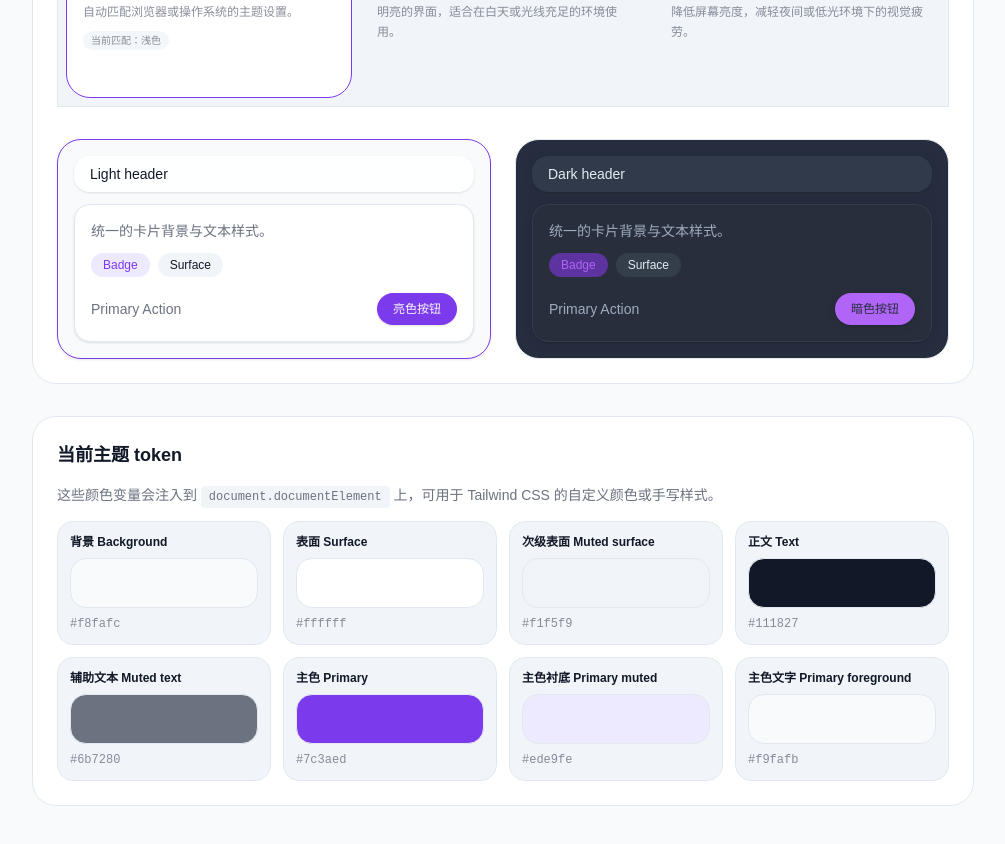
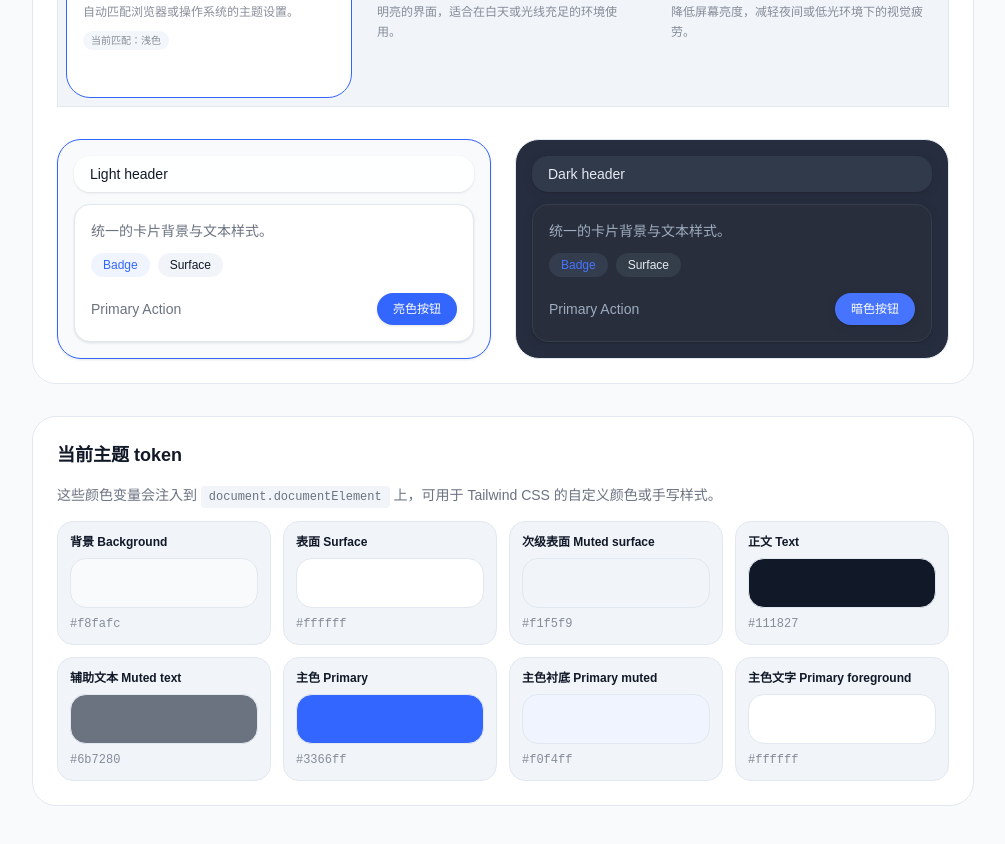
Before and after one commit to cloud-neutral-toolkit/console.svc.plus, a Next.js app: page /demo/theme in a window 1280 px wide. Shown: the part 340-1184 px from the top of the page, without its empty margins (137-1142 px from the left). Built offline with nearby package versions, Linux system fonts and the light colour scheme.

Commit message:
feat: simplify AI Assistant UI - only use Float mode, remove color purple from theme definitions

```diff
--- a/src/app/AppProviders.tsx
+++ b/src/app/AppProviders.tsx
@@ -10,17 +10,11 @@ import { cn } from '../lib/utils'
 export function AppProviders({ children }: { children: ReactNode }) {
   const { isOpen, isMinimized, setIsOpen, setMinimized, close, mode } = useMoltbotStore()
 
-  // Reserve space only in sidebar modes, not in overlay/float mode
-  const reserveSpace = isOpen && !isMinimized && mode !== 'overlay'
-
   return (
     <ThemeProvider>
       <LanguageProvider>
         <div className="flex flex-col min-h-screen">
-          <div className={cn(
-            "flex-1 flex flex-col relative w-full overflow-hidden transition-[padding] duration-300 ease-in-out",
-            reserveSpace ? "pr-[400px]" : ""
-          )}>
+          <div className="flex-1 flex flex-col relative w-full overflow-hidden">
             <div className="flex-1 flex flex-col w-full relative">
               {children}
             </div>
--- a/src/components/AskAIDialog.tsx
+++ b/src/components/AskAIDialog.tsx
@@ -362,17 +362,7 @@ export function AskAIDialog({
             >
               <Maximize2 className="h-4 w-4" />
             </button>
-            <div className="mx-1 h-4 w-px bg-surface-border" />
-            <button
-              onClick={() => setMode(mode === 'overlay' ? 'right-sidebar' : 'overlay')}
-              className={cn(
-                "flex h-8 px-2 items-center justify-center rounded-md text-xs font-medium transition-colors hover:bg-surface-muted",
-                mode !== 'overlay' && "bg-primary/10 text-primary hover:bg-primary/20"
-              )}
-              title={mode === 'overlay' ? "Dock to Side" : "Float (Overlay)"}
-            >
-              {mode === 'overlay' ? "Dock" : "Float"}
-            </button>
+
             <button
               onClick={onMinimize}
               className="flex h-9 w-9 items-center justify-center rounded-full hover:bg-surface-muted focus:outline-none focus:ring-2 focus:ring-primary/60"
--- a/src/components/UnifiedNavigation.tsx
+++ b/src/components/UnifiedNavigation.tsx
@@ -220,7 +220,7 @@ export default function UnifiedNavigation() {
                         key={item.key}
                         onClick={() => {
                           setIsOpen(true);
-                          setMode('right-sidebar');
+                          setMode('overlay');
                         }}
                         className={`flex items-center gap-1.5 px-2 py-1.5 rounded-lg transition-colors whitespace-nowrap ${active
                           ? "bg-primary/10 text-primary"
@@ -405,7 +405,7 @@ export default function UnifiedNavigation() {
                             key={item.key}
                             onClick={() => {
                               setIsOpen(true);
-                              setMode('right-sidebar');
+                              setMode('overlay');
                               setMenuOpen(false);
                             }}
                             className={`flex w-full items-center px-4 py-3 rounded-xl text-sm font-medium transition-colors ${active
--- a/src/components/theme/dark.ts
+++ b/src/components/theme/dark.ts
@@ -19,11 +19,11 @@ export const darkTheme: ThemeDefinition = {
       'text-muted': '#cbd5f5',
       'text-subtle': '#94a3b8',
       'text-inverse': '#0f172a',
-      primary: '#a855f7',
-      'primary-hover': '#c084fc',
-      'primary-muted': '#4c1d95',
-      'primary-border': '#7c3aed',
-      'primary-foreground': '#0f172a',
+      primary: '#3366ff',
+      'primary-hover': '#4d7aff',
+      'primary-muted': '#1e293b',
+      'primary-border': '#2563eb',
+      'primary-foreground': '#ffffff',
       accent: '#60a5fa',
       'accent-muted': '#1d4ed8',
       'accent-foreground': '#e0f2fe',
@@ -51,8 +51,8 @@ export const darkTheme: ThemeDefinition = {
       'app-from': '#1e293b',
       'app-via': '#0f172a',
       'app-to': '#1d4ed8',
-      'primary-from': '#a855f7',
-      'primary-to': '#7c3aed',
+      'primary-from': '#3366ff',
+      'primary-to': '#254edb',
     },
     shadows: {
       sm: '0 1px 2px rgba(0, 0, 0, 0.4), 0 2px 6px rgba(15, 23, 42, 0.6)',
--- a/src/components/theme/light.ts
+++ b/src/components/theme/light.ts
@@ -19,11 +19,11 @@ export const lightTheme: ThemeDefinition = {
       'text-muted': '#4b5563',
       'text-subtle': '#6b7280',
       'text-inverse': '#f8fafc',
-      primary: '#7c3aed',
-      'primary-hover': '#6d28d9',
-      'primary-muted': '#ede9fe',
-      'primary-border': '#c4b5fd',
-      'primary-foreground': '#f9fafb',
+      primary: '#3366ff',
+      'primary-hover': '#254edb',
+      'primary-muted': '#f0f4ff',
+      'primary-border': '#d6e0ff',
+      'primary-foreground': '#ffffff',
       accent: '#6366f1',
       'accent-muted': '#e0e7ff',
       'accent-foreground': '#312e81',
@@ -51,8 +51,8 @@ export const lightTheme: ThemeDefinition = {
       'app-from': '#ede9fe',
       'app-via': '#f5f3ff',
       'app-to': '#e0f2fe',
-      'primary-from': '#7c3aed',
-      'primary-to': '#4c1d95',
+      'primary-from': '#3366ff',
+      'primary-to': '#254edb',
     },
     shadows: {
       sm: '0 1px 3px rgba(15, 23, 42, 0.08), 0 1px 2px rgba(15, 23, 42, 0.04)',
```
